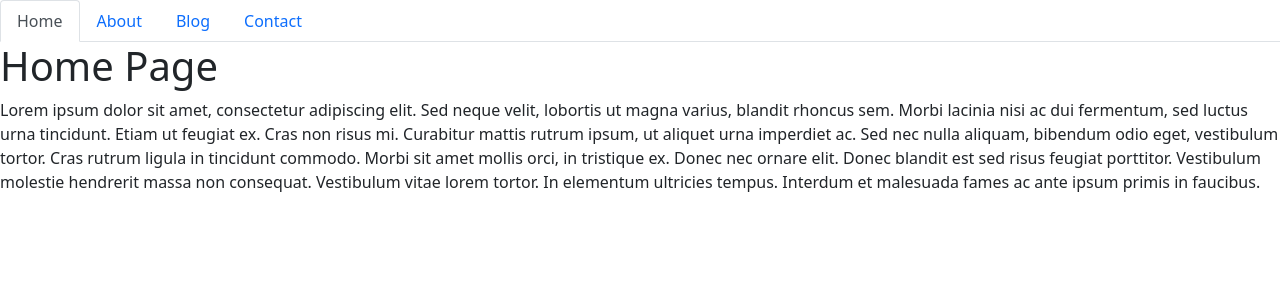
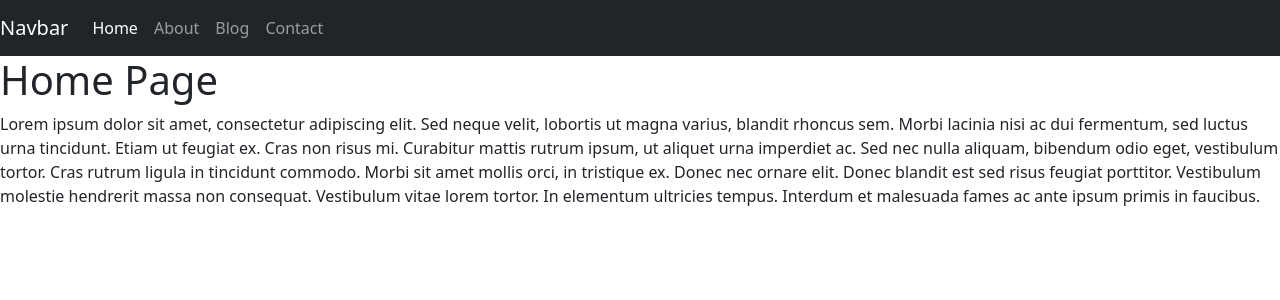
Before and after one commit to Hayden-Haun/React-Portfolio, a React (Create React App) app: page / in a window 1280 px wide. Shown: the top 300 px of the page. Built offline with nearby package versions, Linux system fonts and the light colour scheme.

Commit message:
brought in bootstrap navbar, controls render different pages correctly

```diff
--- a/src/App.js
+++ b/src/App.js
@@ -1,5 +1,7 @@
 import React from "react";
 import PortfolioContainer from "./components/PortfolioContainer";
+
+import "bootstrap/dist/css/bootstrap.min.css";
 
 const App = () => <PortfolioContainer />;
 
--- /dev/null
+++ b/src/components/NewNavTabs.js
@@ -0,0 +1,51 @@
+import React from "react";
+
+import { Navbar, Container, Nav } from "react-bootstrap";
+
+// Here we are using object destructuring assignment to pluck off our variables from the props object
+// We assign them to their own variable names
+function NewNavTabs({ currentPage, handlePageChange }) {
+  return (
+    <>
+      <Navbar bg="dark" variant="dark">
+        {/* <Container> */}
+        <Navbar.Brand href="#home">Navbar</Navbar.Brand>
+        <Nav>
+          <Nav.Link
+            href="#home"
+            onClick={() => handlePageChange("Home")}
+            className={currentPage === "Home" ? "nav-link active" : "nav-link"}
+          >
+            Home
+          </Nav.Link>
+          <Nav.Link
+            href="#about"
+            onClick={() => handlePageChange("About")}
+            className={currentPage === "About" ? "nav-link active" : "nav-link"}
+          >
+            About
+          </Nav.Link>
+          <Nav.Link
+            href="#blog"
+            onClick={() => handlePageChange("Blog")}
+            className={currentPage === "Blog" ? "nav-link active" : "nav-link"}
+          >
+            Blog
+          </Nav.Link>
+          <Nav.Link
+            href="#contact"
+            onClick={() => handlePageChange("Contact")}
+            className={
+              currentPage === "Contact" ? "nav-link active" : "nav-link"
+            }
+          >
+            Contact
+          </Nav.Link>
+        </Nav>
+        {/* </Container> */}
+      </Navbar>
+    </>
+  );
+}
+
+export default NewNavTabs;
--- a/src/components/PortfolioContainer.js
+++ b/src/components/PortfolioContainer.js
@@ -1,22 +1,22 @@
-import React, { useState } from 'react';
-import NavTabs from './NavTabs';
-import Home from './pages/Home';
-import About from './pages/About';
-import Blog from './pages/Blog';
-import Contact from './pages/Contact';
+import React, { useState } from "react";
+import NewNavTabs from "./NewNavTabs";
+import Home from "./pages/Home";
+import About from "./pages/About";
+import Blog from "./pages/Blog";
+import Contact from "./pages/Contact";
 
-export default function PortfolioContainer() {
-  const [currentPage, setCurrentPage] = useState('Home');
+function PortfolioContainer() {
+  const [currentPage, setCurrentPage] = useState("Home");
 
   // This method is checking to see what the value of `currentPage` is. Depending on the value of currentPage, we return the corresponding component to render.
   const renderPage = () => {
-    if (currentPage === 'Home') {
+    if (currentPage === "Home") {
       return <Home />;
     }
-    if (currentPage === 'About') {
+    if (currentPage === "About") {
       return <About />;
     }
-    if (currentPage === 'Blog') {
+    if (currentPage === "Blog") {
       return <Blog />;
     }
     return <Contact />;
@@ -25,11 +25,16 @@ export default function PortfolioContainer() {
   const handlePageChange = (page) => setCurrentPage(page);
 
   return (
-    <div>
+    <>
       {/* We are passing the currentPage from state and the function to update it */}
-      <NavTabs currentPage={currentPage} handlePageChange={handlePageChange} />
+      <NewNavTabs
+        currentPage={currentPage}
+        handlePageChange={handlePageChange}
+      />
       {/* Here we are calling the renderPage method which will return a component  */}
       {renderPage()}
-    </div>
+    </>
   );
 }
+
+export default PortfolioContainer;
```
Also changed, not shown: src/components/NavTabs.js (+55 -9 lines), src/index.js (+5 -5 lines).
